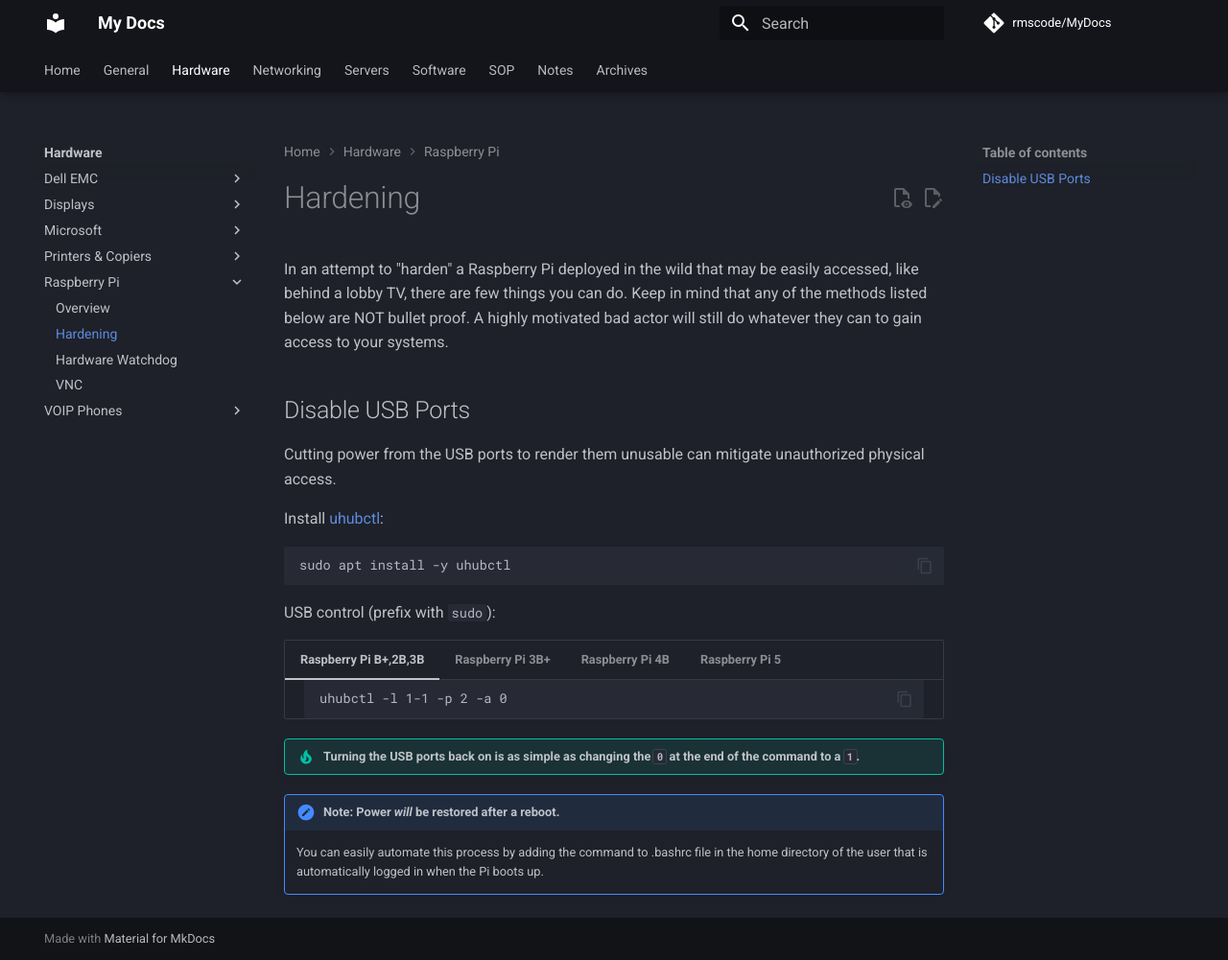
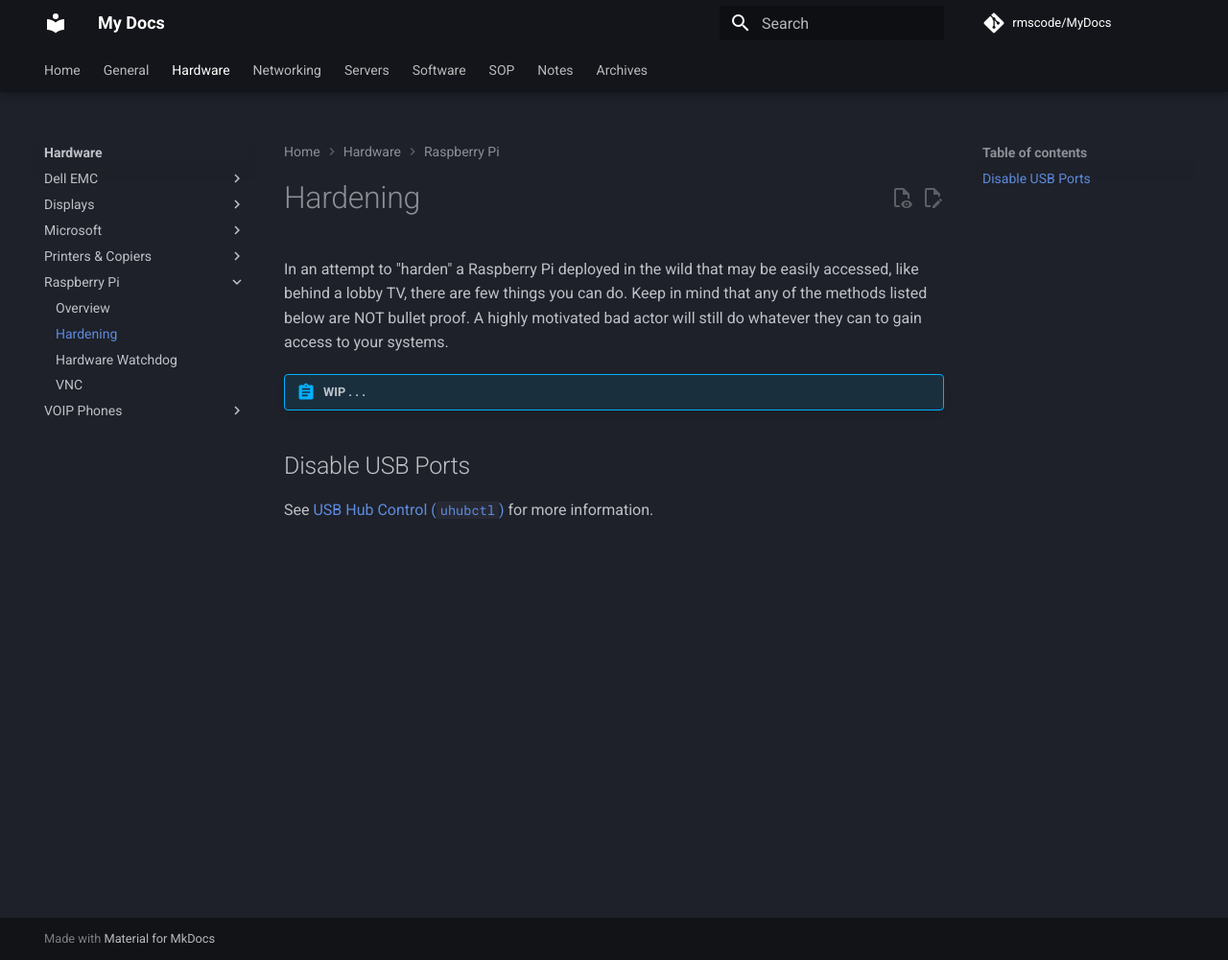
Before and after one commit to rmscode/binary-garden, an MkDocs documentation site: the page built from docs/hardware/raspberry-pi/hardening.md, in a window 1280 px wide and 1001 px high. Shown: the whole window at 96% size. Built offline with MkDocs 1.6.1 and Material for MkDocs 9.7.7, drawn with Linux system fonts in a browser that asks for light colours; comment, search, counter and statistics services are not loaded.

Commit message:
Chore: Move uhubctl to own doc under software

````diff
--- a/docs/hardware/raspberry-pi/hardening.md
+++ b/docs/hardware/raspberry-pi/hardening.md
@@ -2,44 +2,8 @@
 
 In an attempt to "harden" a Raspberry Pi deployed in the wild that may be easily accessed, like behind a lobby TV, there are few things you can do. Keep in mind that any of the methods listed below are NOT bullet proof. A highly motivated bad actor will still do whatever they can to gain access to your systems.
 
+!!! abstract "WIP . . ."
+
 ## Disable USB Ports
 
-Cutting power from the USB ports to render them unusable can mitigate unauthorized physical access.
-
-Install [uhubctl](https://github.com/mvp/uhubctl):
-
-```bash
-sudo apt install -y uhubctl
-```
-
-USB control (prefix with `sudo`):
-
-=== "Raspberry Pi B+,2B,3B"
-
-    ```
-    uhubctl -l 1-1 -p 2 -a 0
-    ```
-
-=== "Raspberry Pi 3B+"
-
-    ```
-    uhubctl -l 1-1 -p 2 -a 0
-    ```
-
-=== "Raspberry Pi 4B"
-
-    ```
-    uhubctl -l 1-1 -a 0
-    ```
-
-=== "Raspberry Pi 5"
-
-    ```
-    uhubctl -l 1 -a 0 && uhubctl -l 3 -a 0
-    ```
-
-!!! tip "Turning the USB ports back on is as simple as changing the `0` at the end of the command to a `1`."
-
-!!! note "Note: Power *will* be restored after a reboot."
-
-    You can easily automate this process by adding the command to .bashrc file in the home directory of the user that is automatically logged in when the Pi boots up.
+See [USB Hub Control (`uhubctl`)](../../software/uhubctl.md) for more information.
--- a/mkdocs.yml
+++ b/mkdocs.yml
@@ -258,6 +258,7 @@
     - Notepad++: software/notepadpp.md
     - Remote Desktop: software/remote-desktop.md
     - Remmina: software/remmina.md
+    - Uhubctl: software/ubhubctl.md
     - Zoom: software/zoom.md
   - SOP:
     - sop/index.md
````
Also changed, not shown: docs/software/uhubctl.md (added, +59 -0 lines).
